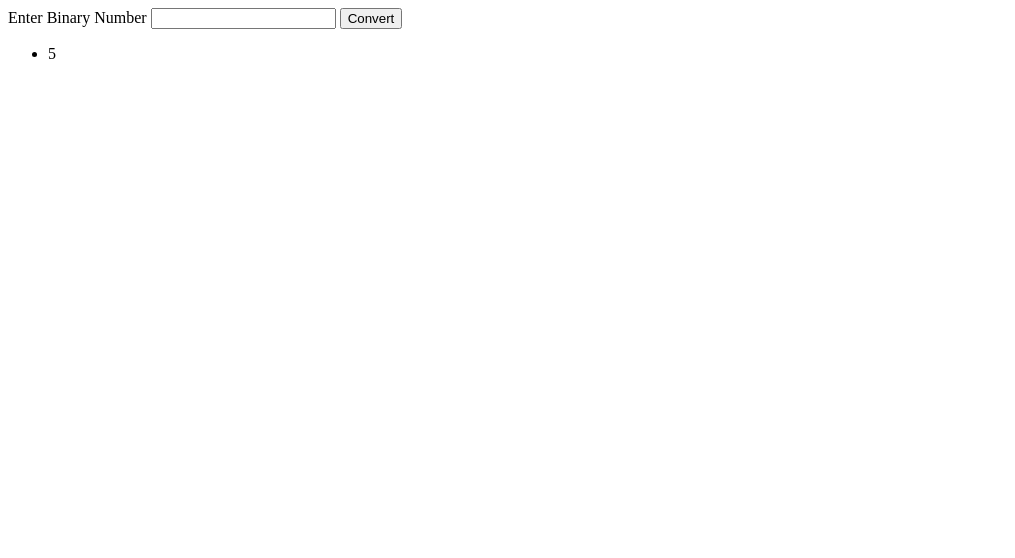
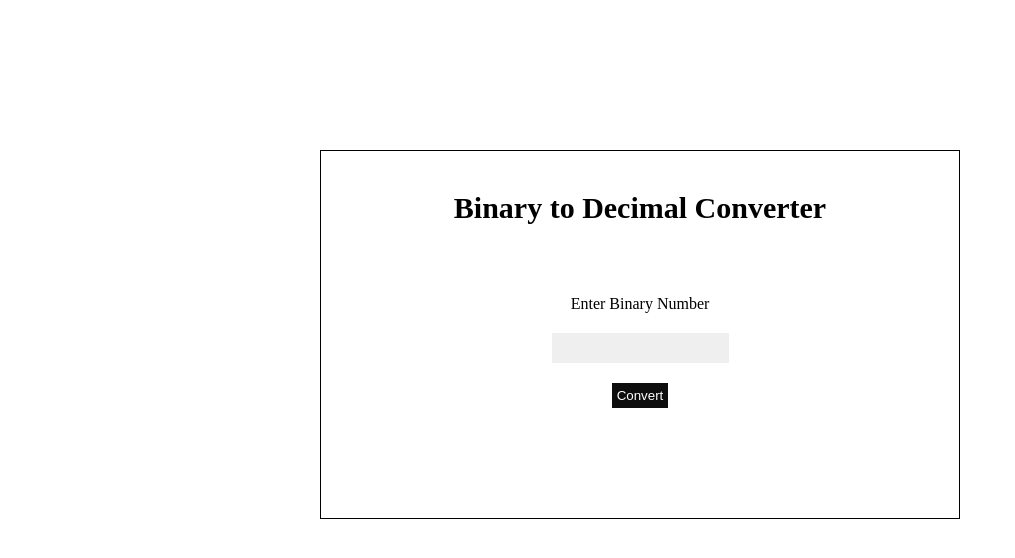
Before and after one commit to rovenelabanga001/Bin2Dec, a plain HTML site: page index.html in a window 1280 px wide. Shown: the whole page, without its empty margins (0-1015 px from the left). Drawn offline with Linux system fonts and the light colour scheme.

Commit message:
adds css and js

```diff
--- a/css/style.css
+++ b/css/style.css
@@ -0,0 +1,54 @@
+* {
+  box-sizing: border-box;
+  margin: 0;
+  padding: 0;
+}
+/* body {
+  background: linear-gradient(to bottom, pink, purple);
+} */
+main {
+  display: flex;
+  flex-direction: column;
+  justify-content: center;
+  align-items: center;
+  gap: 40px;
+  border: 1px solid black;
+  width: 50vw;
+  margin: auto;
+  margin-top: 150px;
+  padding: 40px;
+}
+main h4 {
+  text-align: center;
+  font-size: 30px;
+}
+main form#convert-form {
+  display: flex;
+  flex-direction: column;
+  justify-content: center;
+  align-items: center;
+  padding: 30px;
+  gap: 20px;
+}
+main form#convert-form input {
+  background-color: rgba(128, 128, 128, 0.126);
+  border: none;
+  height: 30px;
+  outline: none;
+}
+main form#convert-form button {
+  background: rgb(14, 13, 13);
+  border: none;
+  color: white;
+  padding: 5px;
+  cursor: pointer;
+}
+main form#convert-form p {
+  color: red;
+}
+.output-container ul {
+  list-style-type: none;
+}
+.output-container ul li {
+  font-size: 18px;
+}
--- a/index.html
+++ b/index.html
@@ -1,22 +1,32 @@
 <!DOCTYPE html>
 <html lang="en">
   <head>
-    <meta charset="UTF-8">
-    <meta name="viewport" content="width=device-width, initial-scale=1.0">
+    <meta charset="UTF-8" />
+    <meta name="viewport" content="width=device-width, initial-scale=1.0" />
     <title>Document</title>
+    <link rel="stylesheet" href="./css/style.css" />
   </head>
   <body>
     <main>
+      <h4>Binary to Decimal Converter</h4>
       <form action="" id="convert-form">
         <label for="number-input">Enter Binary Number</label>
-            <input type="number" id="number-input">
+        <input
+          type="number"
+          id="number-input"
+          maxlength="8"
+          required
+          pattern="^[01]{8}$"
+        />
         <button type="submit">Convert</button>
+        <p id="error-message" style="display: none">Error</p>
       </form>
       <div class="output-container">
-            <ul id="decimal">
-                <li>5</li>
+        <ul>
+          <li id="decimal-container"></li>
         </ul>
       </div>
     </main>
+    <script src="src/index.js"></script>
   </body>
 </html>
--- a/src/index.js
+++ b/src/index.js
@@ -0,0 +1,35 @@
+const binaryForm = document.getElementById("convert-form");
+const outputContainer = document.getElementById("decimal-container");
+
+binaryForm.addEventListener("submit", (e) => {
+  const binaryInput = document.getElementById("number-input");
+  const errorMessage = document.getElementById("error-message");
+  const inputValue = binaryInput.value;
+
+  //check if the value is exactly 8 characters
+  if (inputValue.length !== 8) {
+    e.preventDefault();
+    errorMessage.textContent = "Input must be exactly 8 characters";
+    errorMessage.style.display = "block";
+  }
+  //check if the value contains only 0 or 1
+  else if (!/^[01]+$/.test(inputValue)) {
+    e.preventDefault();
+    errorMessage.textContent = "Input must be only 0s or 1s";
+    errorMessage.style.display = "block";
+  } else {
+    errorMessage.style.display = "none";
+  }
+
+  const outputValue = binaryToDecimal(inputValue);
+  outputContainer.textContent = `Decimal value: ${outputValue}`;
+  e.preventDefault();
+});
+
+function binaryToDecimal(binaryString) {
+  if (!/^[01]+$/.test) {
+    throw new Error("Input must be only 0s or 1s");
+  }
+
+  return parseInt(binaryString, 2);
+}
```
Also changed, not shown: src/test.js (added, +9 -0 lines). Lines whose indentation alone changed are shown as unchanged.
